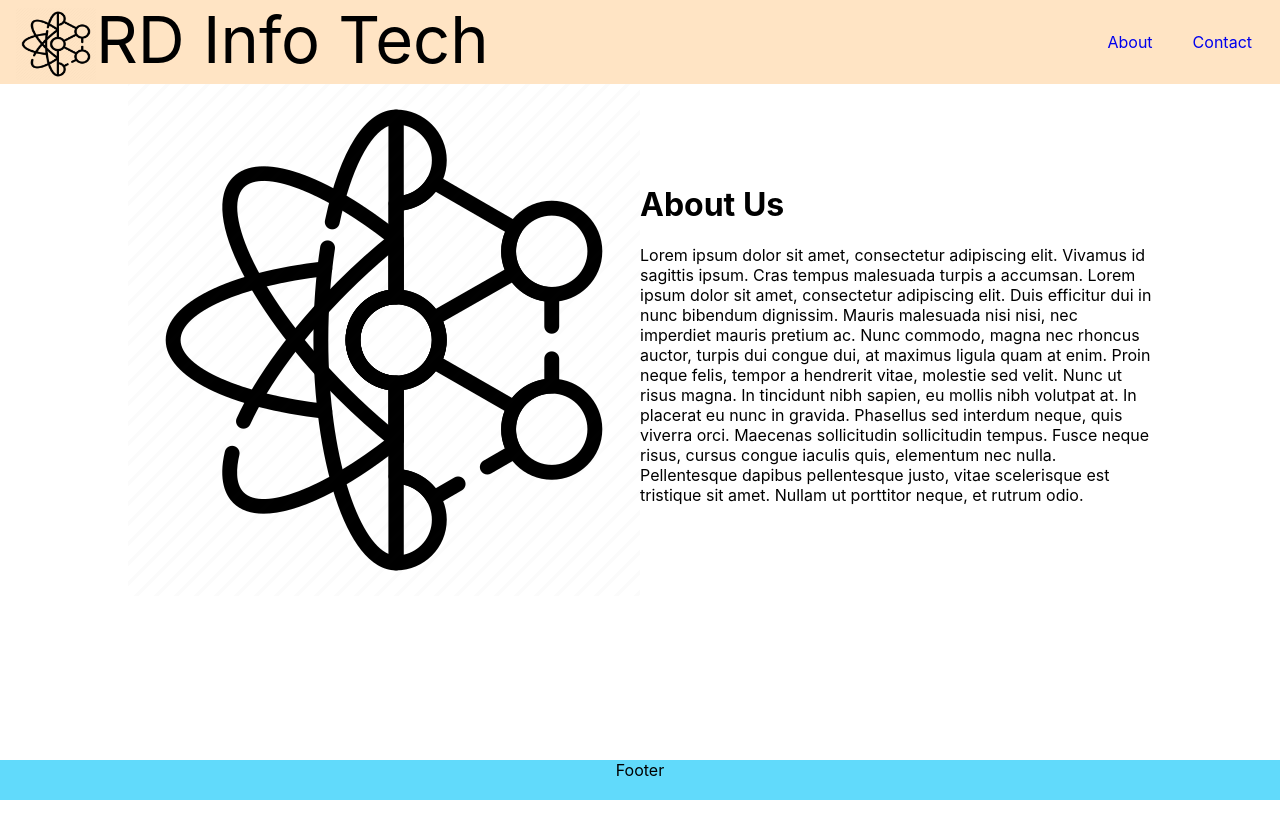
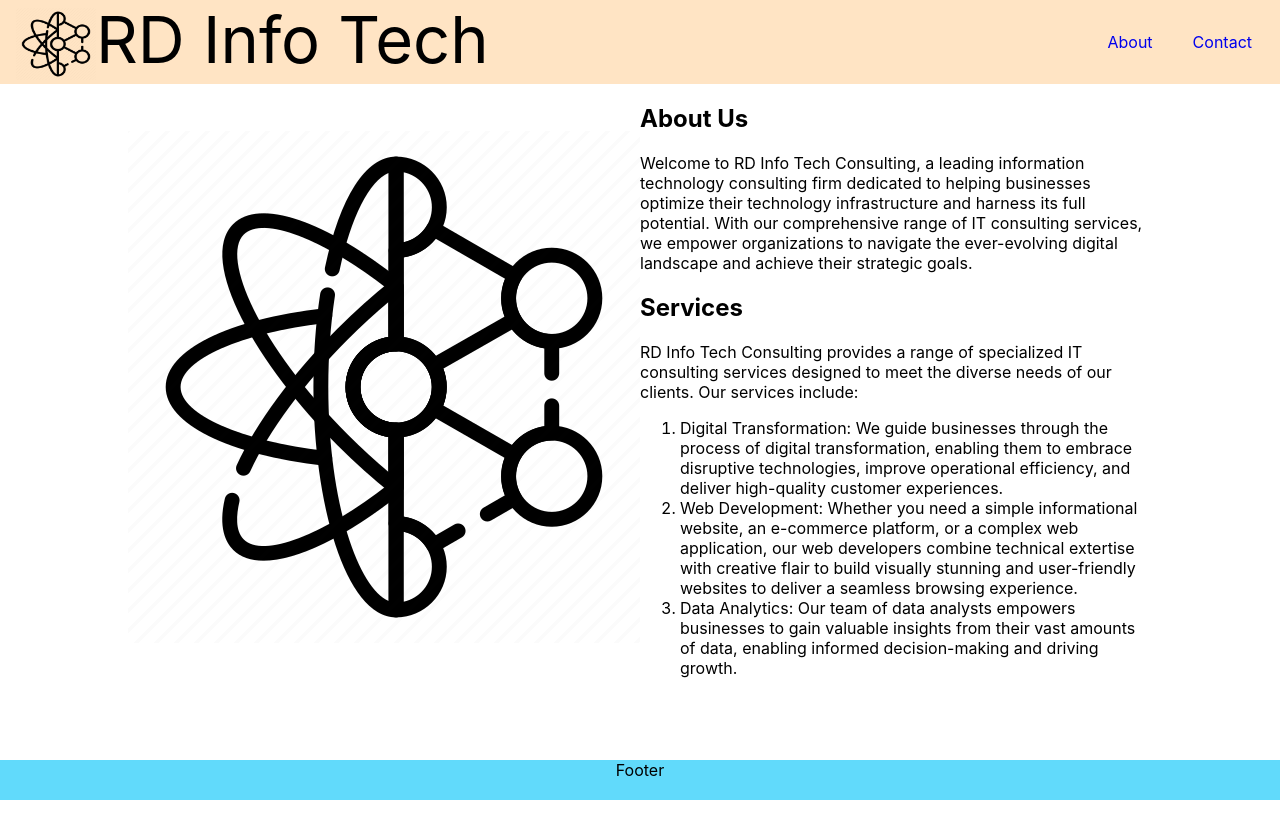
Before and after one commit to robbydhindsa/rd-info-tech, a React (Create React App) app in the folder rd-info-tech-website/: page /about in a window 1280 px wide. Built offline with nearby package versions, Linux system fonts and the light colour scheme.

Commit message:
Add content to About component

```diff
--- a/rd-info-tech-website/src/components/About.js
+++ b/rd-info-tech-website/src/components/About.js
@@ -12,8 +12,15 @@ const About = () => {
         />
       </div>
       <div className='about-description'>
-        <h1>About Us</h1>
-        <p>Lorem ipsum dolor sit amet, consectetur adipiscing elit. Vivamus id sagittis ipsum. Cras tempus malesuada turpis a accumsan. Lorem ipsum dolor sit amet, consectetur adipiscing elit. Duis efficitur dui in nunc bibendum dignissim. Mauris malesuada nisi nisi, nec imperdiet mauris pretium ac. Nunc commodo, magna nec rhoncus auctor, turpis dui congue dui, at maximus ligula quam at enim. Proin neque felis, tempor a hendrerit vitae, molestie sed velit. Nunc ut risus magna. In tincidunt nibh sapien, eu mollis nibh volutpat at. In placerat eu nunc in gravida. Phasellus sed interdum neque, quis viverra orci. Maecenas sollicitudin sollicitudin tempus. Fusce neque risus, cursus congue iaculis quis, elementum nec nulla. Pellentesque dapibus pellentesque justo, vitae scelerisque est tristique sit amet. Nullam ut porttitor neque, et rutrum odio.</p>
+        <h2>About Us</h2>
+        <p>Welcome to RD Info Tech Consulting, a leading information technology consulting firm dedicated to helping businesses optimize their technology infrastructure and harness its full potential. With our comprehensive range of IT consulting services, we empower organizations to navigate the ever-evolving digital landscape and achieve their strategic goals.</p>
+        <h2>Services</h2>
+        <p>RD Info Tech Consulting provides a range of specialized IT consulting services designed to meet the diverse needs of our clients. Our services include:</p>
+        <ol>
+          <li>Digital Transformation: We guide businesses through the process of digital transformation, enabling them to embrace disruptive technologies, improve operational efficiency, and deliver high-quality customer experiences.</li>
+          <li>Web Development: Whether you need a simple informational website, an e-commerce platform, or a complex web application, our web developers combine technical extertise with creative flair to build visually stunning and user-friendly websites to deliver a seamless browsing experience.</li>
+          <li>Data Analytics: Our team of data analysts empowers businesses to gain valuable insights from their vast amounts of data, enabling informed decision-making and driving growth.</li>
+        </ol>
       </div>
     </div>
   )
```
